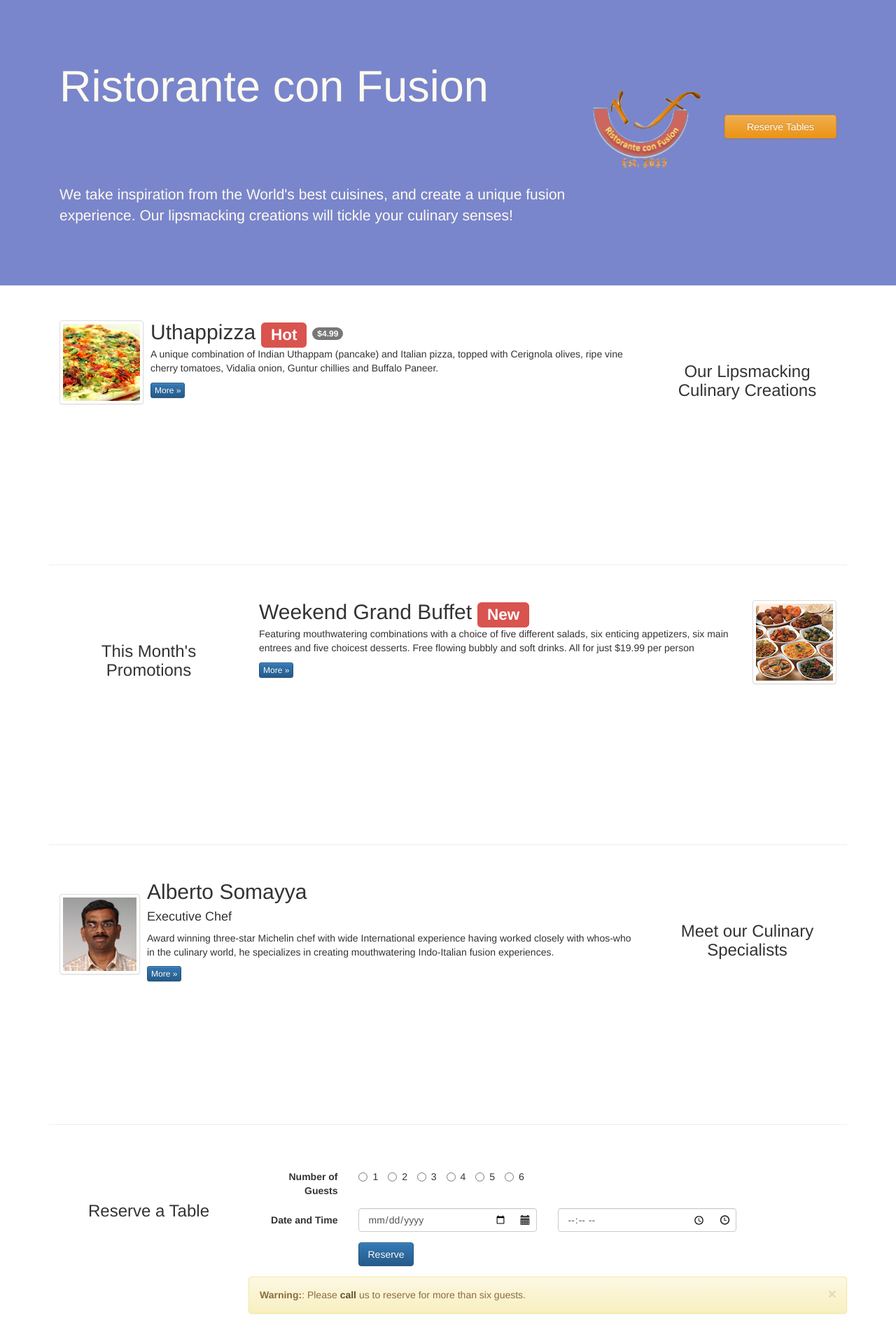
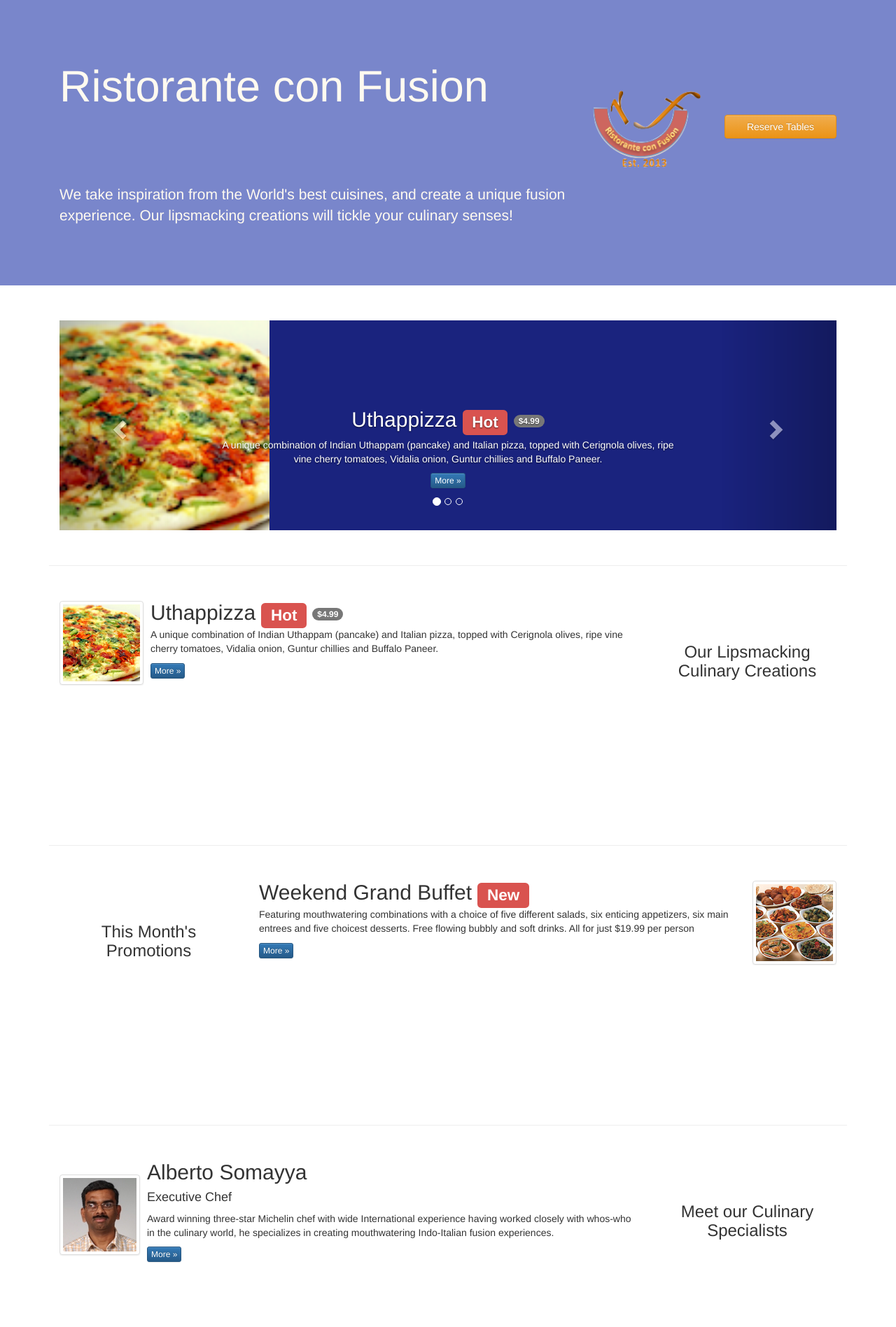
Before and after one commit to nilichen/full-stack-web-dev, a web app: file module2/conFusion/index.html in a window 1280 px wide. Shown: the part 51-1948 px from the top of the page at 70% size. Run offline with its HTML, style and script files only (its server is not run), Linux system fonts and the light colour scheme; some libraries are stand-ins or nearby versions.

Commit message:
carousel, indicator controls, left and right controls

```diff
--- a/module2/conFusion/css/mystyles.css
+++ b/module2/conFusion/css/mystyles.css
@@ -72,3 +72,16 @@ body{
 .affix {
     top:100px;
 }
+
+.carousel {
+    background:#1A237E;
+}
+.carousel .item {
+  height: 300px;
+}
+.item img {
+    position: absolute;
+    top: 0;
+    left: 0;
+    min-height: 300px;
+}
--- a/module2/conFusion/index.html
+++ b/module2/conFusion/index.html
@@ -122,6 +122,65 @@
     </header>
 
     <div class="container">
+       <div class="row row-content">
+            <div class="col-xs-12">
+                <div id="mycarousel" class="carousel slide" data-ride="carousel">
+                    <!-- Indicators -->
+                    <ol class="carousel-indicators">
+                        <li data-target="#mycarousel" data-slide-to="0" class="active"></li>
+                        <li data-target="#mycarousel" data-slide-to="1"></li>
+                        <li data-target="#mycarousel" data-slide-to="2"></li>
+                    </ol>
+                    <!-- Wrapper for slides -->
+                    <div class="carousel-inner" role="listbox">
+                        <div class="item active">
+                            <img class="img-responsive"
+                             src="img/uthappizza.png" alt="Uthappizza">
+                            <div class="carousel-caption">
+                            <h2>Uthappizza  <span class="label label-danger">Hot</span> <span class="badge">$4.99</span></h2>
+                            <p>A unique combination of Indian Uthappam (pancake) and
+                              Italian pizza, topped with Cerignola olives, ripe vine
+                              cherry tomatoes, Vidalia onion, Guntur chillies and
+                              Buffalo Paneer.</p>
+                            <p><a class="btn btn-primary btn-xs" href="#">More &raquo;</a></p>
+                            </div>
+                        </div>
+                        <div class="item">
+                            <img class="media-object img-thumbnail"
+                         src="img/buffet.png" alt="buffet">
+                            <div class="carousel-caption">
+                            <h2>Weekend Grand Buffet <span class="label label-danger label-xs">New</span></h2>
+                            <p>Featuring mouthwatering combinations with a choice of five different salads, six enticing appetizers, six main entrees and five choicest desserts. Free flowing bubbly and soft drinks. All for just $19.99 per person </p>
+                            <p><a class="btn btn-primary btn-xs" href="#">More &raquo;</a></p>
+                            </div>
+                        </div>
+                        <div class="item">
+                            <img class="media-object img-thumbnail"
+                         src="img/alberto.png" alt="Alberto Somayya">
+                            <div class="carousel-caption">
+                            <h2>Alberto Somayya</h2>
+                            <h4>Executive Chef</h4>
+                            <p>Award winning three-star Michelin chef with wide
+                         International experience having worked closely with
+                         whos-who in the culinary world, he specializes in
+                          creating mouthwatering Indo-Italian fusion experiences.
+                            </p>
+                            <p><a class="btn btn-primary btn-xs" href="#">More &raquo;</a></p>
+                            </div>
+                        </div>
+                    </div>
+                    <!-- Controls -->
+                    <a class="left carousel-control" href="#mycarousel" role="button" data-slide="prev">
+                        <span class="glyphicon glyphicon-chevron-left" aria-hidden="true"></span>
+                        <span class="sr-only">Previous</span>
+                    </a>
+                    <a class="right carousel-control" href="#mycarousel" role="button" data-slide="next">
+                        <span class="glyphicon glyphicon-chevron-right" aria-hidden="true"></span>
+                        <span class="sr-only">Next</span>
+                    </a>
+                </div>
+            </div>
+       </div>
         <div class="row row-content">
             <div class="col-xs-12 col-sm-3 col-sm-push-9">
                 <p style="padding:20px;"></p>
```
